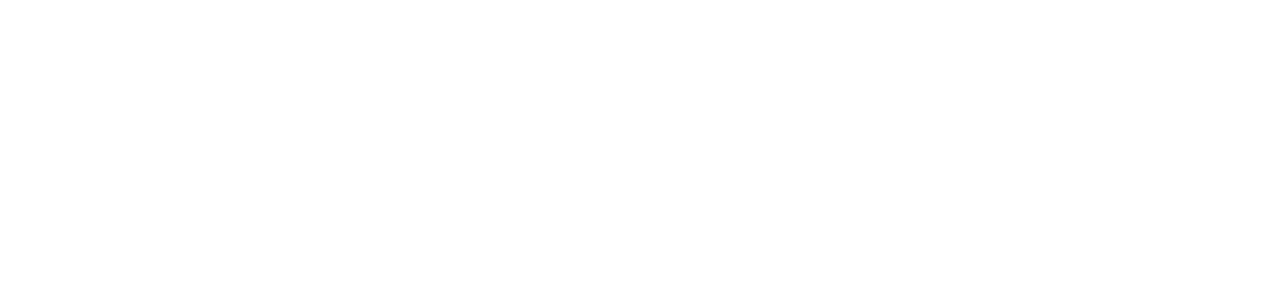
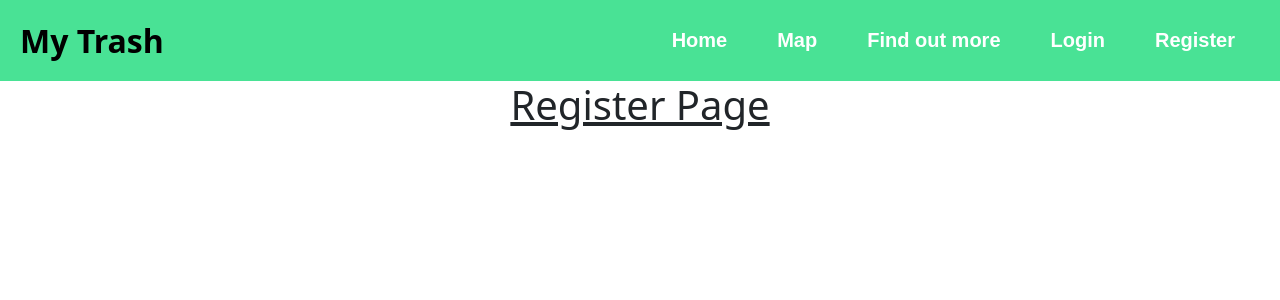
Before and after one commit to P4ND4P0W3R/myTrash, a React (Vite) app in the folder client/: page /register in a window 1280 px wide. Before the commit this address had no page. Shown: the top 300 px of the page. Built offline with nearby package versions, Linux system fonts and the light colour scheme.

Commit message:
navabar sur toutes les pages

```diff
--- a/client/src/App.tsx
+++ b/client/src/App.tsx
@@ -4,6 +4,7 @@
 import Find from './pages/Find.tsx'
 import ContactUs from './pages/Contact.tsx';
 import Login from './pages/Login.tsx';
+import Register from './pages/Register.tsx';
 
 
 import { BrowserRouter, Routes, Route } from 'react-router-dom'
@@ -21,6 +22,7 @@
           <Route path='/Find' element={<Find />} />
           <Route path='/contact' element={<ContactUs />} />
           <Route path='/login' element={<Login />} />
+          <Route path='/register' element={<Register />} />
         </Routes>
       </BrowserRouter>
     </div>
--- a/client/src/pages/Contact.tsx
+++ b/client/src/pages/Contact.tsx
@@ -1,7 +1,10 @@
 import './css/Contact.css';
+import NavBar from '../components/NavBar';
 
 export default function ContactUs(){
     return(
+        <>
+        <NavBar />
         <section id="contact">
             <section id="contacttitle">
                 <h1>CONTACT US!</h1>
@@ -16,5 +19,6 @@
                 <p> If you wish to invest in our project, do not hesitate to make some donations at <a href="href:">https://donatetomytrash.com</a>. </p>
             </section>
         </section>
+        </>
     )
 }
--- a/client/src/pages/Login.tsx
+++ b/client/src/pages/Login.tsx
@@ -1,5 +1,6 @@
 // IMPORT CSS
 import './css/Login.css'
+import NavBar from '../components/NavBar';
 
 // IMPORT IMAGE
 import backgroundLogin from '../assets/svg/backgroundConnection4.svg'
@@ -50,6 +51,7 @@
 
     return(
         <>
+            <NavBar />
             <div className="mainContainer p-md-5 p-4">
                 <LoginForm email={email} setEmail={setEmail} password={password} setPassword={setPassword} error={error} handleClick={handleClick} isLoading={isLoading}/>
                 <img src={backgroundLogin} width={1000} className='backgroundWave col-xl-7 col-md-8 col-12'/>
--- a/client/src/pages/Map.tsx
+++ b/client/src/pages/Map.tsx
@@ -2,6 +2,7 @@
 import { LeafletMap } from "../components/LeafletMap"
 import { MapSidebar } from "../components/MapSidebar"
 import { ModalSideTrash } from "../components/ModalSideTrash"
+import NavBar from "../components/NavBar"
 
 import './css/Map.css'
 
@@ -58,6 +59,7 @@
 
     return(
         <>
+            <NavBar />
             <div className="main-container d-flex">
                 <MapSidebar />
                 <LeafletMap dataTrash={data} toggleModal={toggleModal} handleClickTrash={handleClickTrash} indexToUpdate={indexToUpdate} setIndexToUpdate={setIndexToUpdate}/>
--- /dev/null
+++ b/client/src/pages/Register.tsx
@@ -0,0 +1,14 @@
+import NavBar from "../components/NavBar";
+const Register = () => {
+    return (
+        <>
+        <NavBar />
+        <div>
+            <h1>Register Page</h1>
+            {/* Ajoutez ici le contenu de votre page */}
+        </div>
+        </>
+    );
+};
+
+export default Register;
```
